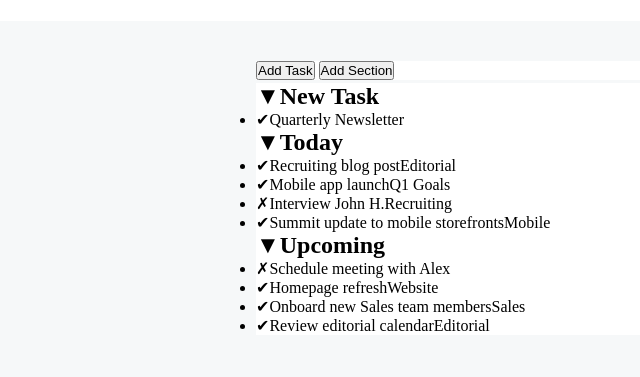
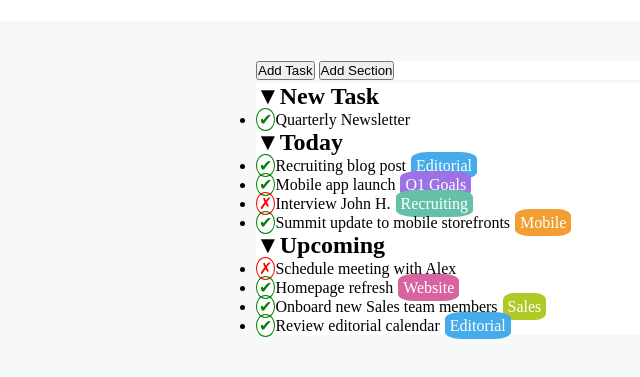
Before and after one commit to AlexViti/html-css-toboolist, a plain HTML site: page index.html in a window 1280 px wide. Shown: the part 75-452 px from the top of the page, without its empty margins (0-640 px from the left). Drawn offline with Linux system fonts and the light colour scheme.

Commit message:
css - style before and after

```diff
--- a/css/style.css
+++ b/css/style.css
@@ -36,32 +36,55 @@ section>h2::before {
 
 .done::before {
 	content: '\2714';
+	color: green;
+	border-color: green;
 }
 
 .not-done::before {
 	content: '\2717';
+	color: red;
+	border-color: red;
+}
+
+.done::before, .not-done::before {
+	border: 1px solid;
+	border-radius: 50%;
+	padding: 2px;
+}
+
+.tag-editorial::after, .tag-q1::after, .tag-recruiting::after, .tag-mobile::after, .tag-website::after, .tag-sales::after {
+	color: white;
+	border-radius: 25%;
+	padding: 5px;
+	margin-left: 5px;
 }
 
 .tag-editorial::after {
 	content: 'Editorial';
+	background-color: #45abea;
 }
 
 .tag-q1::after {
 	content: 'Q1 Goals';
+	background-color: #9c72e4;
 }
 
 .tag-recruiting::after {
 	content: 'Recruiting';
+	background-color: #64c0a9;
 }
 
 .tag-mobile::after {
 	content: 'Mobile';
+	background-color: #f29e33;
 }
 
 .tag-website::after {
 	content: 'Website';
+	background-color: #d863a1;
 }
 
 .tag-sales::after {
 	content: 'Sales';
+	background-color: #b0c926;
 }
```
